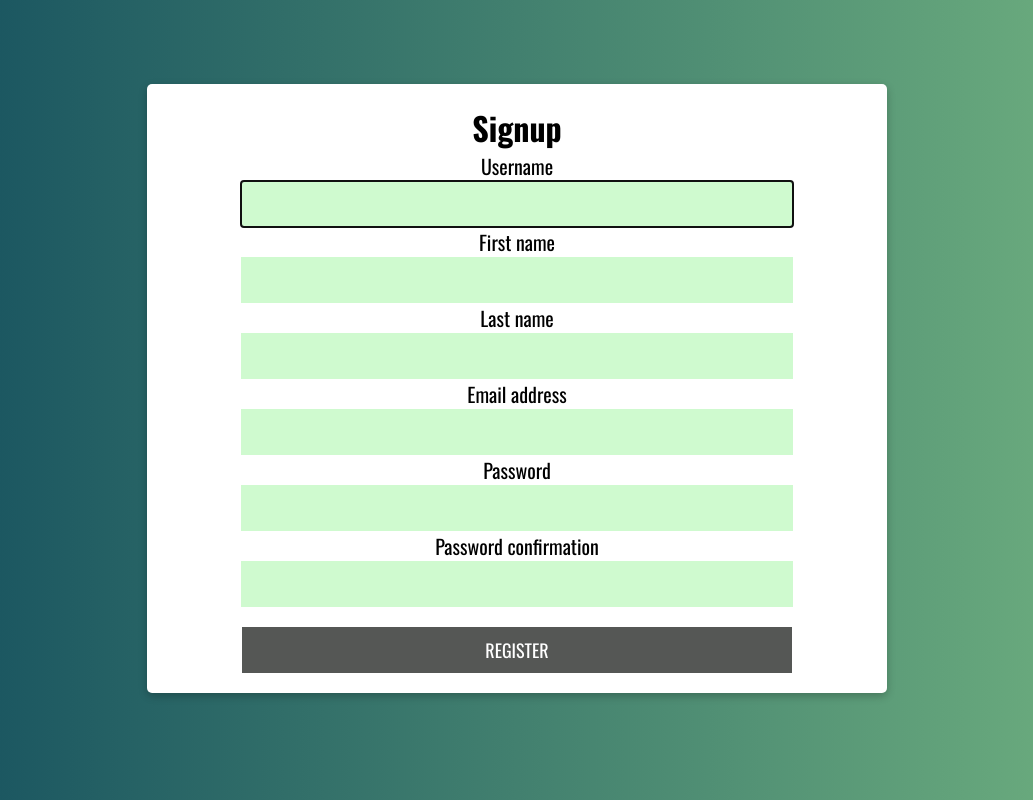
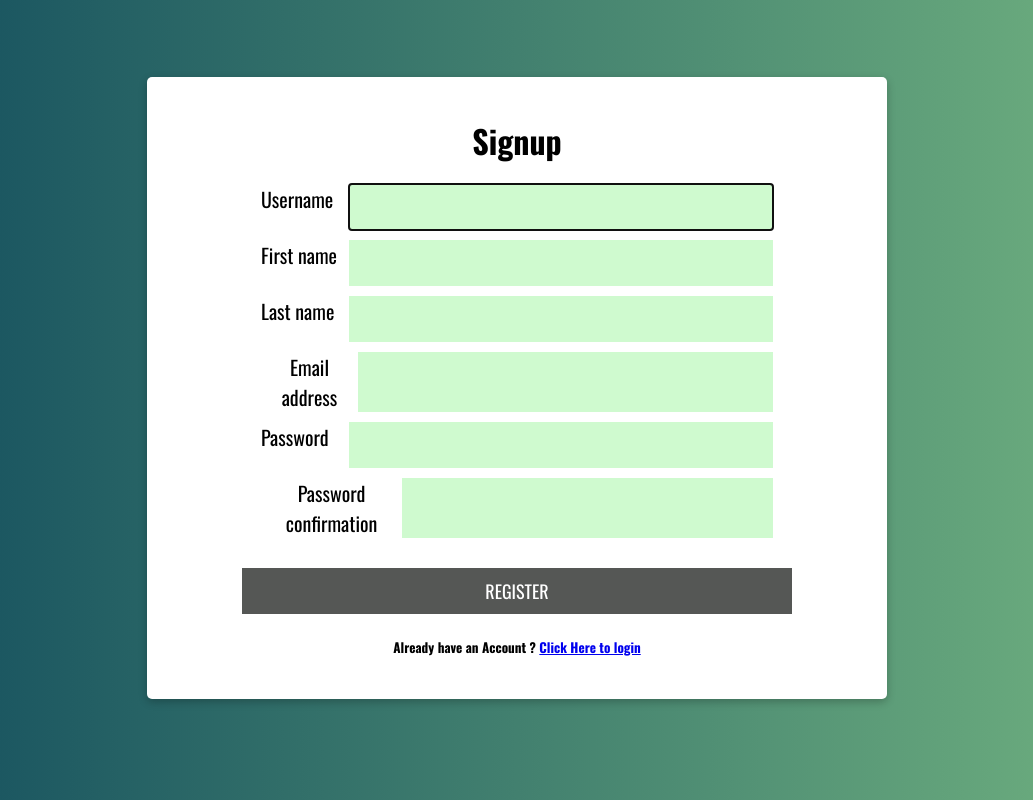
Before and after one commit to akashraveendran/django-scrap-handler, a Django app: page /signup/ in a window 1280 px wide. Shown: the whole page, without its empty margins (123-1156 px from the left). Run offline with Django 4.2, Linux system fonts and the light colour scheme.

Commit message:
completed user login with alert

```diff
--- a/static/stylesheets/signup.css
+++ b/static/stylesheets/signup.css
@@ -22,8 +22,35 @@ body {
     border-radius: 5px;
 }
 
+.alert-box {
+    width: 80vw;
+    background-color: #cffacf;
+    padding: 3vh 1vw;
+    position: fixed;
+    top: 0;
+    z-index: 3;
+    border-radius: 5px;
+    text-align: center;
+    color: rgb(17, 94, 58);
+    margin-top: 10px;
+}
+
+.form-contatiner .field-group {
+    display: flex;
+    justify-content: space-between;
+    width: 40vw;
+    margin-bottom: 10px;
+}
+
+.form-contatiner input {
+    font-size: 18px;
+    background: #cffacf;
+    padding: 10px 20px;
+    width: 23vw;
+}
+
 .form-contatiner h1 {
-    margin: 0;
+    margin: 20px;
 }
 
 .form-contatiner form {
@@ -41,7 +68,7 @@ body {
     font-size: 18px;
     background: #cffacf;
     padding: 10px 20px;
-    width: 40vw;
+    width: 30vw;
 }
 
 .form-contatiner form button {
--- a/templates/home.html
+++ b/templates/home.html
@@ -30,7 +30,10 @@
             <h1 class="nav-title">CleanSCRAPS &nbsp; <i class="fa-solid fa-recycle"></i></h1>
             <span class="sub-title">SCRAP HANDLER SYSTEM</span>
         </div>
-        <button id="nav-btn">SIGN UP and get started</button>
+        <a href="{% url 'signup' %}">
+
+            <button id="nav-btn">SIGN UP and get started</button>
+        </a>
     </nav>
     <!-- find code for making background color black when the screen is scrolling -->
 
--- a/templates/signup.html
+++ b/templates/signup.html
@@ -11,10 +11,15 @@
     <link href="https://fonts.googleapis.com/css2?family=Oswald:wght@200;300;400;700&display=swap" rel="stylesheet">
     <title>SIGNUP</title>
     <link rel="stylesheet" href="{% static 'stylesheets/signup.css' %}">
+
 </head>
 
 <body>
-
+    <div class="alert-box">
+        {% for message in messages %}
+        <p class="alert-text">{{message}}</p>
+        {% endfor %}
+    </div>
     <div class="form-contatiner">
         <h1>Signup</h1>
 
@@ -23,12 +28,21 @@
 
             {% for field in signup_form %}
 
-            <label for="">{{field.label}}</label>
-            {{field}}
+            <div class="field-group">
+                <label for="">{{field.label}}</label>
+                {{field}}
+            </div>
             {% endfor %}
             <button type="submit">REGISTER</button>
         </form>
+        <h5>Already have an Account ? <a href="{%url 'signin'%}">Click Here to login</a></h5>
     </div>
 </body>
+<script>
+    setTimeout(() => {
+        document.querySelector(".alert-box").remove()
+    }, 2000)
+
+</script>
 
 </html>
--- a/users/views.py
+++ b/users/views.py
@@ -28,16 +28,20 @@ def signup(request):  # first get the user form from forms.py to render with sig
             email = form.cleaned_data.get("email")
             username = form.cleaned_data.get("password")
             if User.objects.filter(username=username).exists():
-                messages.info(request, "Username Already Taken")
+                messages.info(request, "Username Already Taken !!! Retry")
                 return redirect("signup")
             if User.objects.filter(email=email).exists():
-                messages.info(request, "Email Already Taken")
+                messages.info(request, "Email Already Taken !!! Retry")
                 return redirect("signup")
             else:
                 new_user = form.save()
                 new_user.save()
                 messages.info(request, "User Created")
                 return redirect("signin")
+        else:
+            messages.info(
+                request, "Fom validation Failed!!! Try a defferent password.")
+
     return render(request, "signup.html", {"signup_form": signup_form})
 
 
```
Also changed, not shown: templates/signin.html (+9 -3 lines).
